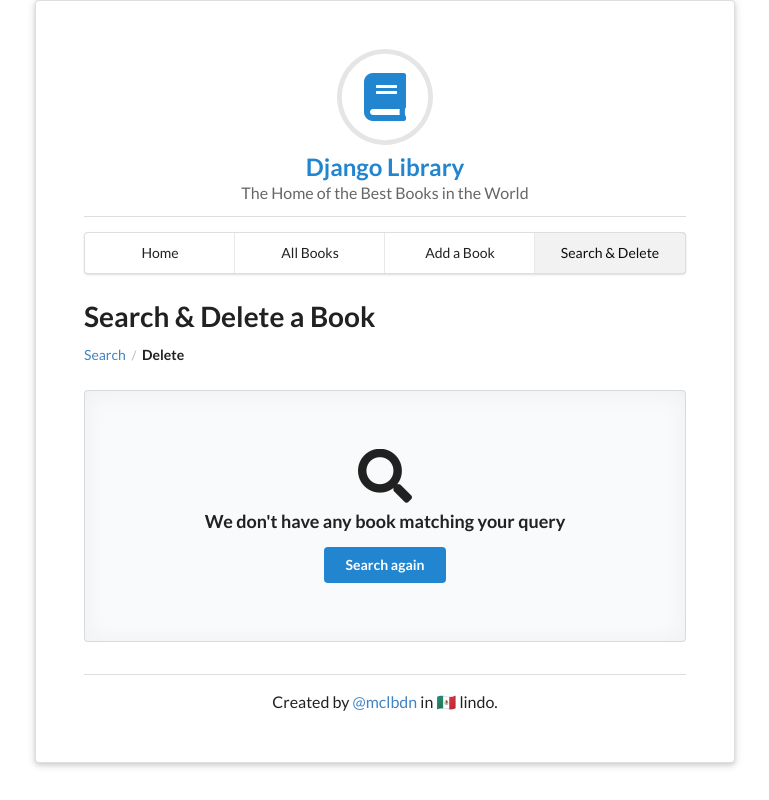
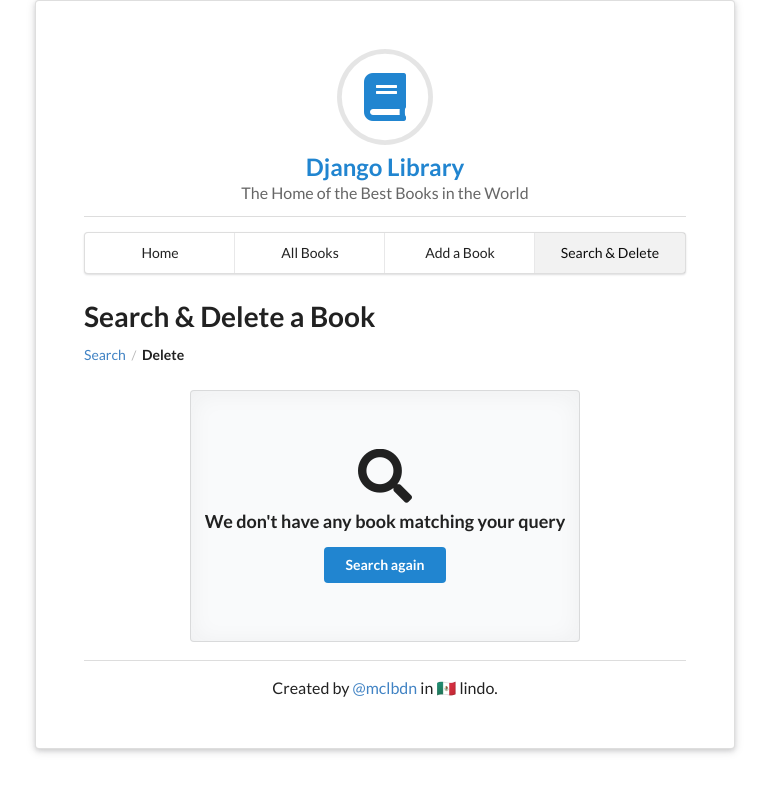
Before and after one commit to mclbdn/django_library_project, a Django app: template templates/results.html in a window 1280 px wide. Shown: the whole page, without its empty margins (255-1024 px from the left). Run offline with Django 3.2, Linux system fonts and the light colour scheme; the template is opened without the code that fills it, so the values that code supplies are empty.

Commit message:
redo search results table

```diff
--- a/static/css/style.css
+++ b/static/css/style.css
@@ -14,4 +14,9 @@ footer {
 
 .ui.breadcrumb {
     margin-bottom: 14px !important;
+
 }
+
+.ui.grid {
+    margin-top: 1rem ;
+}
--- a/templates/results.html
+++ b/templates/results.html
@@ -13,6 +13,8 @@
         <span class="divider">/</span>
         <div class="section active">Delete</div>
     </div>
+
+    <div class="ui one column center aligned grid">
     {% if object_list %}
         <table class="ui very basic collapsing celled table">
             <thead>
@@ -62,5 +64,5 @@
             </div>
         </div>
     {% endif %}
-
+    </div>
 {% endblock content %}
```
